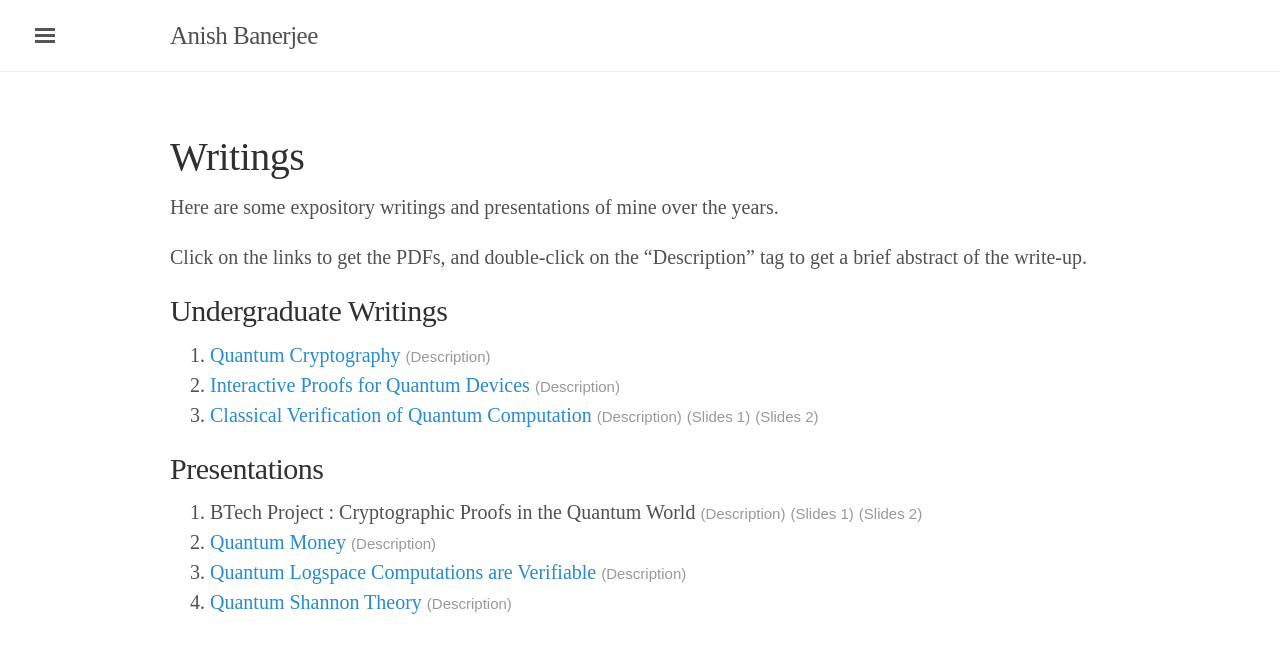
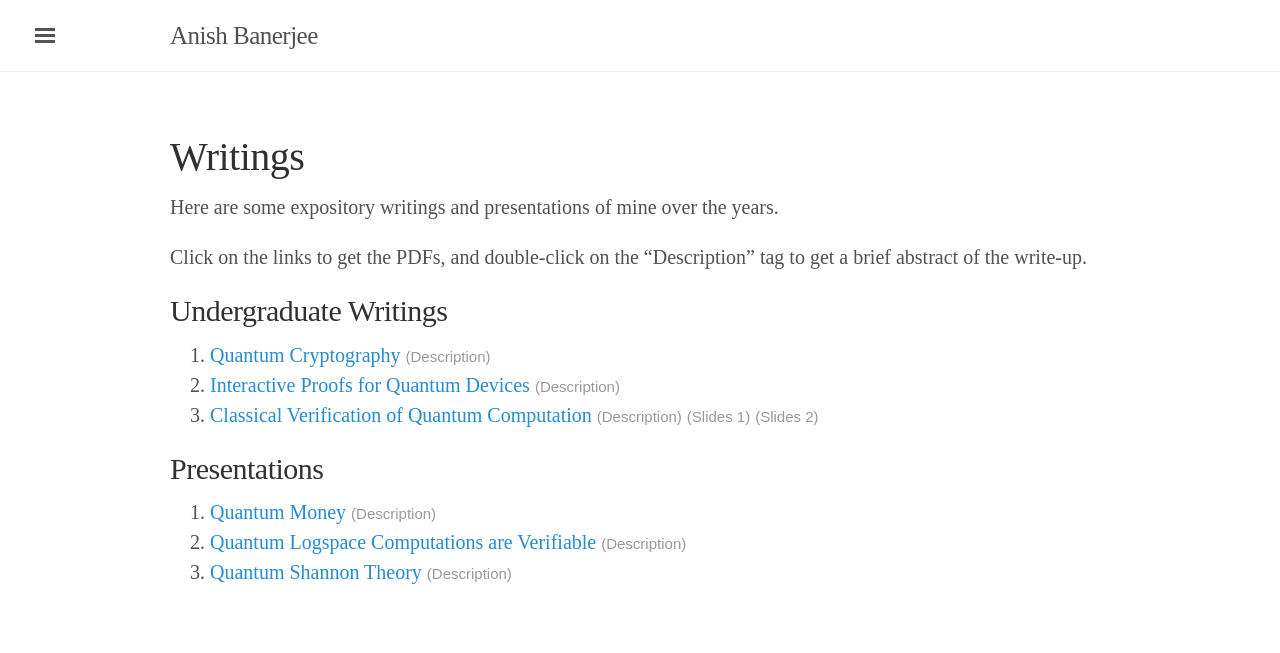
Before and after one commit to AB271202/AB271202.github.io, a Jekyll site: the page built from notes.md, in a window 1280 px wide. Shown: the top 653 px of the page. Built offline with Jekyll 4.4.1, drawn with Linux system fonts in a browser that asks for light colours; some web fonts are replaced.

Commit message:
Removed CV-need to update

```diff
--- a/notes.md
+++ b/notes.md
@@ -47,7 +47,8 @@ Click on the links to get the PDFs, and double-click on the "Description" tag to
         </a>
         <br>
         <div class="descript" id="bqp_verif">
-            Prepared an expository write-up as a supplement to an independent study of <a href='https://arxiv.org/pdf/2307.11083' target="_blank">Prof. Thomas Vidick's course</a>. This work is currently in progress.
+            Prepared an expository write-up as a supplement to an independent study of <a href='https://arxiv.org/pdf/2307.11083' target="_blank">Prof. Thomas Vidick's course</a>.
+            <!-- This work is currently in progress. -->
         </div>
     </li>
     <li>
@@ -72,7 +73,7 @@ Click on the links to get the PDFs, and double-click on the "Description" tag to
 ## Presentations
 
 <ol type="1">
-    <li>
+    <!-- <li>
         BTech Project : Cryptographic Proofs in the Quantum World
         <a style="cursor: pointer;" onclick='myFunction("btp")'>
             <span class="addlinks">(Description)</span>
@@ -91,7 +92,7 @@ Click on the links to get the PDFs, and double-click on the "Description" tag to
             <br>
             This investigation into adapting classical techniques for quantum settings naturally raised broader questions about the foundational role of cryptographic primitives in the quantum world. For instance, one-way functions are widely accepted to be the root of classical cryptography, but quantum information reshapes their role. Notably, quantum public-key encryption can be constructed from one-way functions, something that is believed to be impossible for the classical case. Furthermore, evidence suggests that quantum primitives weaker than one-way functions may also exist. Continuing this line of research, we presently investigate whether we can obtain quantum security against chosen ciphertext attacks from one-way functions and possibly weaker assumptions.
         </div>
-    </li>
+    </li> -->
     <li>
         <a href="./Presentations/Quantum_Money.pdf" target="_blank">Quantum Money</a>
         <a style="cursor: pointer;" onclick='myFunction("quantum_money")'>
```
Also changed, not shown: index.md (+2 -2 lines).
